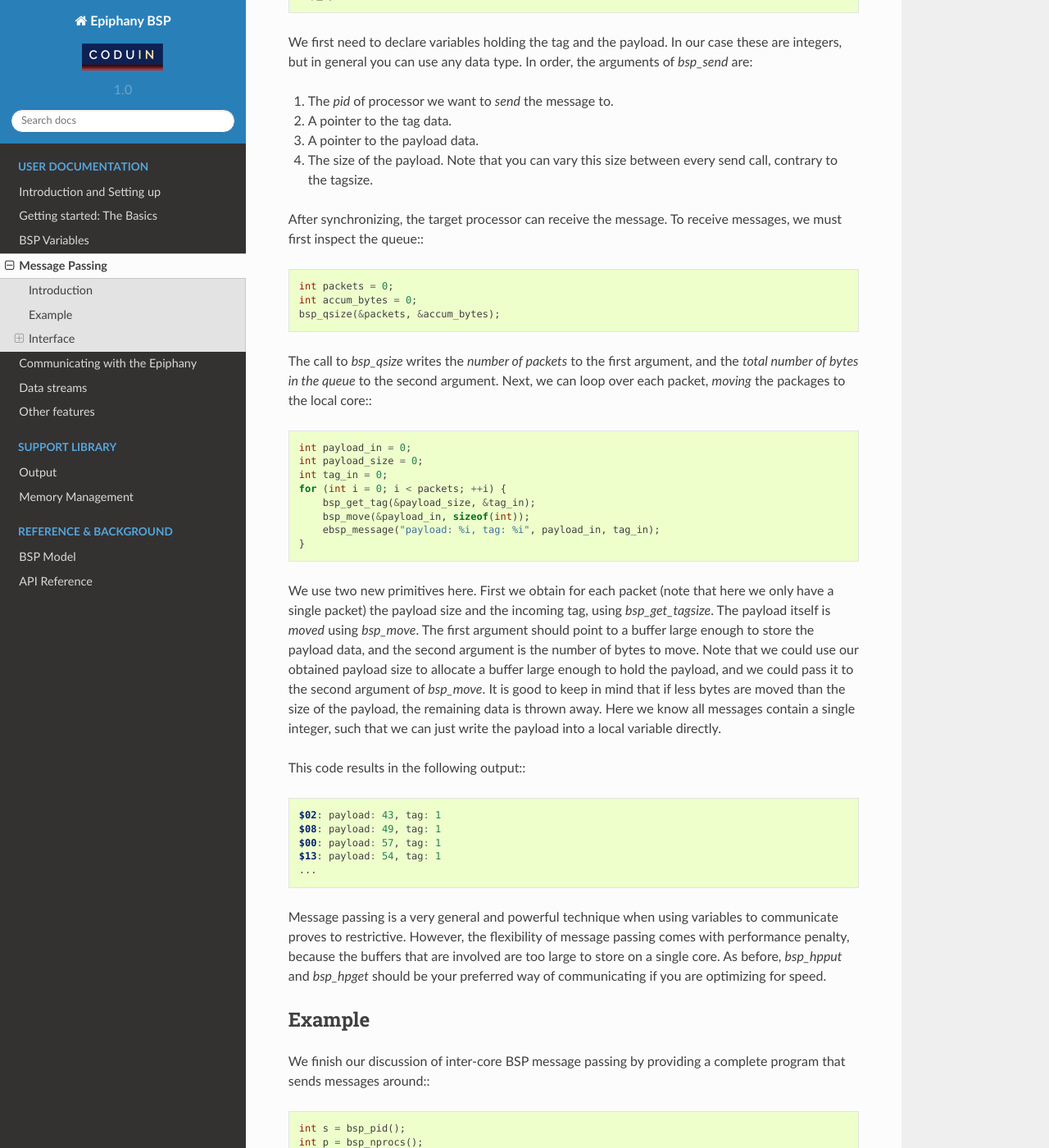
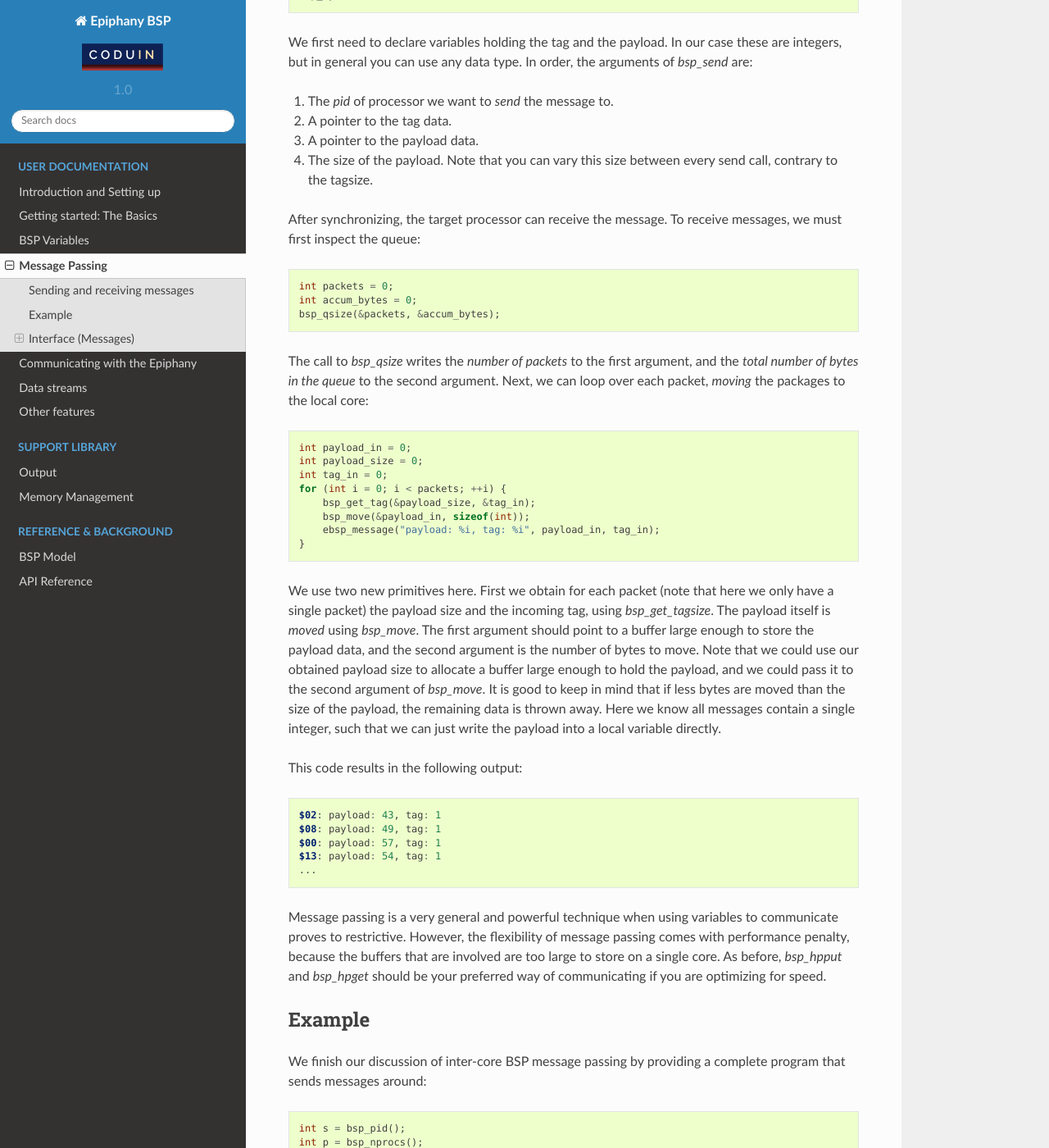
Before and after one commit to coduin/epiphany-bsp, a Sphinx documentation site: the page built from docs/mp.rst, in a window 1280 px wide and 1400 px high, scrolled down 940 px. Shown: the whole window at 82% size. Built offline with Sphinx 7.4.7 and the Read the Docs theme 2.0.0, drawn with Linux system fonts in a browser that asks for light colours; some of the changed text lies outside the part shown.

```diff
--- a/docs/mp.rst
+++ b/docs/mp.rst
@@ -8,12 +8,12 @@
 Message Passing
 ================
 
-Introduction
-------------
+Sending and receiving messages
+------------------------------
 
 The next subject we will discuss is *passing messages* between Epiphany cores. Message passing provides a way to communicate between cores, without having to register variables. This relies on a *message queue*, which is available to every processor. Using message passing, you can communicate to other cores without registering variables. This can be very useful when the amount of data varies from core to core, and it is not clear beforehand how the data will be distributed. It is good to keep in mind that message passing is a lot slower than alternative communication methods since it utilizes the *external memory*.
 
-A BSP message has a *tag* and a *payload*. The *tag* identifies the message, and the *payload* contains the acutal data. The size (in bytes) of a tag is universal, i.e. it is the same across all Epiphany cores (as well as the host). The tagsize can be set using `bsp_set_tagsize`:::
+A BSP message has a *tag* and a *payload*. The *tag* identifies the message, and the *payload* contains the acutal data. The size (in bytes) of a tag is universal, i.e. it is the same across all Epiphany cores (as well as the host). The tagsize can be set using `bsp_set_tagsize`::
 
     int tagsize = sizeof(int);
     bsp_set_tagsize(&tagsize);
@@ -23,7 +23,7 @@ The tagsize must be set on each core simultaneously, that is to say in the same
 
     int tagsize = ebsp_get_tagsize();
 
-After setting the tagsize (and synchronizing), we are ready to start sending messages. We can send a message using `bsp_send`:::
+After setting the tagsize (and synchronizing), we are ready to start sending messages. We can send a message using `bsp_send`::
 
     int tag = 1;
     int payload = 42 + s;
@@ -37,13 +37,13 @@ We first need to declare variables holding the tag and the payload. In our case
 3. A pointer to the payload data.
 4. The size of the payload. Note that you can vary this size between every send call, contrary to the tagsize.
 
-After synchronizing, the target processor can receive the message. To receive messages, we must first inspect the queue:::
+After synchronizing, the target processor can receive the message. To receive messages, we must first inspect the queue::
 
     int packets = 0;
     int accum_bytes = 0;
     bsp_qsize(&packets, &accum_bytes);
 
-The call to `bsp_qsize` writes the *number of packets* to the first argument, and the *total number of bytes in the queue* to the second argument. Next, we can loop over each packet, *moving* the packages to the local core:::
+The call to `bsp_qsize` writes the *number of packets* to the first argument, and the *total number of bytes in the queue* to the second argument. Next, we can loop over each packet, *moving* the packages to the local core::
 
     int payload_in = 0;
     int payload_size = 0;
@@ -56,7 +56,7 @@ The call to `bsp_qsize` writes the *number of packets* to the first argument, an
 
 We use two new primitives here. First we obtain for each packet (note that here we only have a single packet) the payload size and the incoming tag, using `bsp_get_tagsize`. The payload itself is *moved* using `bsp_move`. The first argument should point to a buffer large enough to store the payload data, and the second argument is the number of bytes to move. Note that we could use our obtained payload size to allocate a buffer large enough to hold the payload, and we could pass it to the second argument of `bsp_move`. It is good to keep in mind that if less bytes are moved than the size of the payload, the remaining data is thrown away. Here we know all messages contain a single integer, such that we can just write the payload into a local variable directly.
 
-This code results in the following output:::
+This code results in the following output::
 
     $02: payload: 43, tag: 1
     $08: payload: 49, tag: 1
@@ -70,7 +70,7 @@ Message passing is a very general and powerful technique when using variables to
 Example
 -------
 
-We finish our discussion of inter-core BSP message passing by providing a complete program that sends messages around:::
+We finish our discussion of inter-core BSP message passing by providing a complete program that sends messages around::
 
     int s = bsp_pid();
     int p = bsp_nprocs();
@@ -97,17 +97,9 @@ We finish our discussion of inter-core BSP message passing by providing a comple
         ebsp_message("payload: %i, tag: %i", payload_in, tag_in);
     }
 
-Interface
----------
+Interface (Messages)
+--------------------
 
-Host
-^^^^
-
-.. doxygenfunction:: ebsp_qsize
-   :project: ebsp
-
-.. doxygenfunction:: bsp_set_tagsize
-   :project: ebsp
 
 Epiphany
 ^^^^^^^^
```
Also changed, not shown: other parts of docs/mp.rst (+13 -1 lines), docs/basic.rst (+23 -2 lines), docs/host_client.rst (+23 -11 lines), docs/introduction.rst (+9 -9 lines), docs/other_features.rst (+46 -11 lines), docs/variables.rst (+10 -10 lines), 1 other file.
